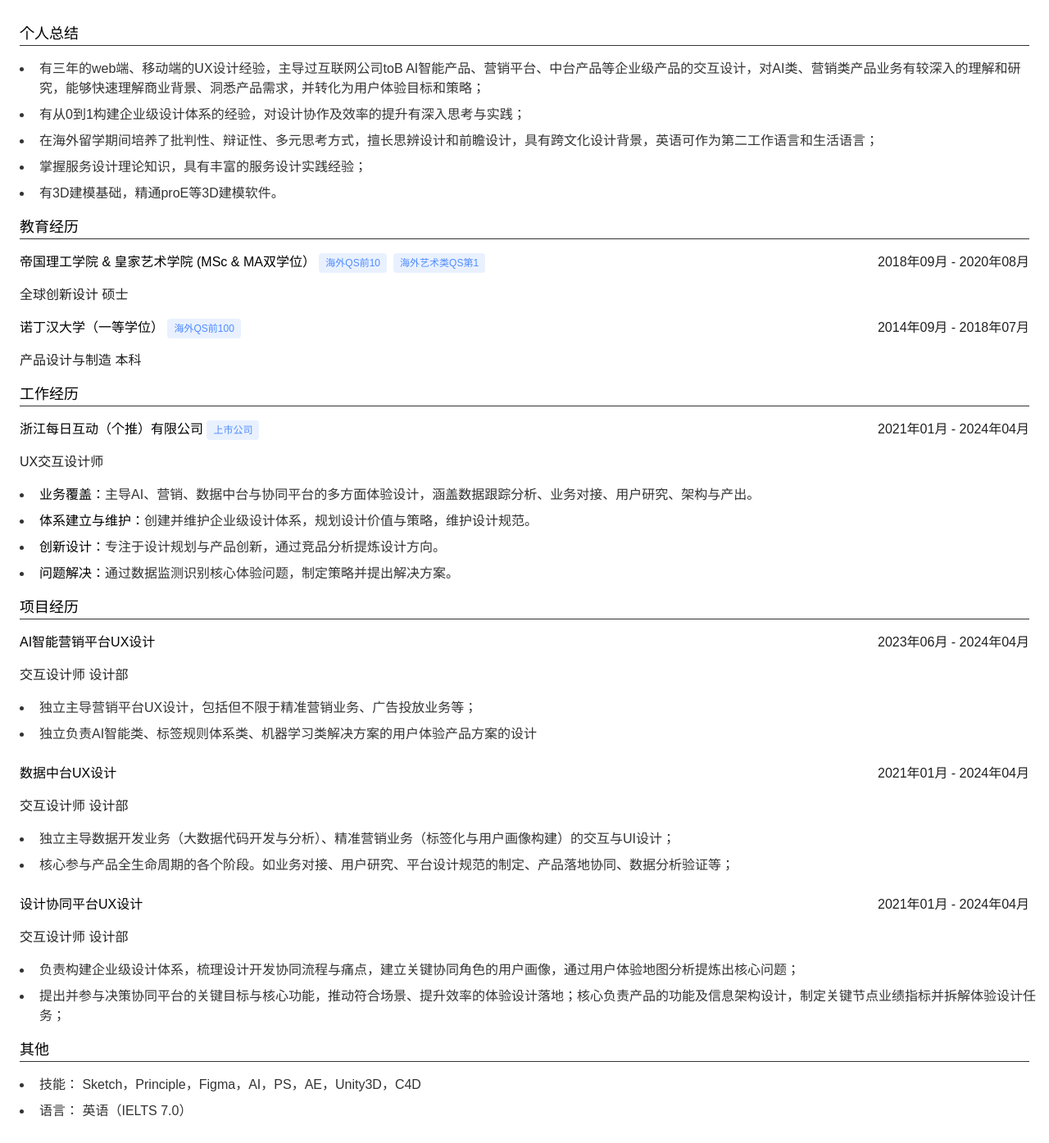
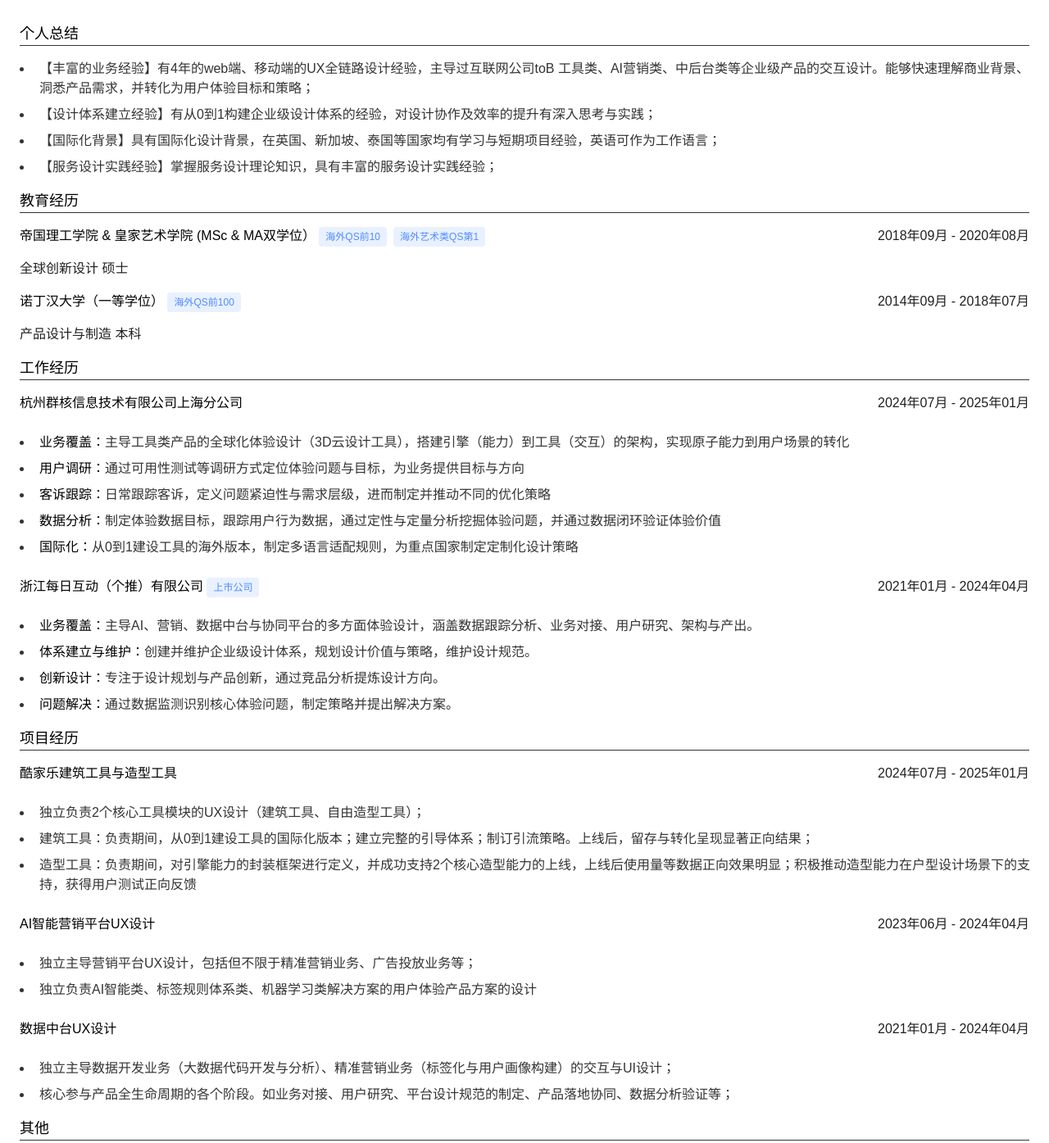
Before and after one commit to Violetziyu/violetziyu.github.io, a plain HTML site: page Others/resume.html in a window 1280 px wide. Shown: the part 280-1675 px from the top of the page at 82% size. Drawn offline with Linux system fonts and the light colour scheme.

Commit message:
modified:   Others/resume.html 	modified:   Others/resume.html

```diff
--- a/Others/resume.html
+++ b/Others/resume.html
@@ -40,11 +40,10 @@
     <section>
             <h2>个人总结</h2>
             <ul>
-              <li>有三年的web端、移动端的UX设计经验，主导过互联网公司toB AI智能产品、营销平台、中台产品等企业级产品的交互设计，对AI类、营销类产品业务有较深入的理解和研究，能够快速理解商业背景、洞悉产品需求，并转化为用户体验目标和策略；</li>
-              <li>有从0到1构建企业级设计体系的经验，对设计协作及效率的提升有深入思考与实践；</li>
-              <li>在海外留学期间培养了批判性、辩证性、多元思考方式，擅长思辨设计和前瞻设计，具有跨文化设计背景，英语可作为第二工作语言和生活语言；</li>
-              <li>掌握服务设计理论知识，具有丰富的服务设计实践经验；</li>
-              <li>有3D建模基础，精通proE等3D建模软件。</li>
+              <li>【丰富的业务经验】有4年的web端、移动端的UX全链路设计经验，主导过互联网公司toB 工具类、AI营销类、中后台类等企业级产品的交互设计。能够快速理解商业背景、洞悉产品需求，并转化为用户体验目标和策略；</li>
+              <li>【设计体系建立经验】有从0到1构建企业级设计体系的经验，对设计协作及效率的提升有深入思考与实践；</li>
+              <li>【国际化背景】具有国际化设计背景，在英国、新加坡、泰国等国家均有学习与短期项目经验，英语可作为工作语言；</li>
+              <li>【服务设计实践经验】掌握服务设计理论知识，具有丰富的服务设计实践经验；</li>
             </ul>
 
     </section>
@@ -79,6 +78,23 @@
             <h2>工作经历</h2>
             <div class="resume-header">
               <p>
+                <span class="school-name" style="font-weight: 500; color: black;">杭州群核信息技术有限公司上海分公司</span>
+              </p>
+
+              <p>
+                <span class="right align">2024年07月 - 2025年01月</span>
+              </p>
+            </div>
+            <ul>
+              <li><span style="font-weight: 500; color: black;">业务覆盖：</span>主导工具类产品的全球化体验设计（3D云设计工具），搭建引擎（能力）到工具（交互）的架构，实现原子能力到用户场景的转化</li>
+              <li><span style="font-weight: 500; color: black;">用户调研：</span>通过可用性测试等调研方式定位体验问题与目标，为业务提供目标与方向</li>
+              <li><span style="font-weight: 500; color: black;">客诉跟踪：</span>日常跟踪客诉，定义问题紧迫性与需求层级，进而制定并推动不同的优化策略</li>
+              <li><span style="font-weight: 500; color: black;">数据分析：</span>制定体验数据目标，跟踪用户行为数据，通过定性与定量分析挖掘体验问题，并通过数据闭环验证体验价值</li>
+              <li><span style="font-weight: 500; color: black;">国际化：</span>从0到1建设工具的海外版本，制定多语言适配规则，为重点国家制定定制化设计策略</li>
+            </ul>
+
+            <div class="resume-header">
+              <p>
                 <span class="school-name" style="font-weight: 500; color: black;">浙江每日互动（个推）有限公司</span>
                 <span class="experience tag">上市公司</span>
               </p>
@@ -87,7 +103,6 @@
                 <span class="right align">2021年01月 - 2024年04月</span>
               </p>
             </div>
-            <p><span>UX交互设计师</span></p>
             <ul>
               <li><span style="font-weight: 500; color: black;">业务覆盖：</span>主导AI、营销、数据中台与协同平台的多方面体验设计，涵盖数据跟踪分析、业务对接、用户研究、架构与产出。</li>
               <li><span style="font-weight: 500; color: black;">体系建立与维护：</span>创建并维护企业级设计体系，规划设计价值与策略，维护设计规范。</li>
@@ -97,6 +112,22 @@
     </section>
     <section>
             <h2>项目经历</h2>
+
+            <div class="resume-header">
+              <p>
+                <span class="school-name" style="font-weight: 500; color: black;">酷家乐建筑工具与造型工具</span>
+              </p>
+
+              <p>
+                <span class="right align">2024年07月 - 2025年01月</span>
+              </p>
+            </div>
+            <ul>
+              <li>独立负责2个核心工具模块的UX设计（建筑工具、自由造型工具）；</li>
+              <li>建筑工具：负责期间，从0到1建设工具的国际化版本；建立完整的引导体系；制订引流策略。上线后，留存与转化呈现显著正向结果；</li>
+              <li>造型工具：负责期间，对引擎能力的封装框架进行定义，并成功支持2个核心造型能力的上线，上线后使用量等数据正向效果明显；积极推动造型能力在户型设计场景下的支持，获得用户测试正向反馈</li>
+            </ul>
+
             <div class="resume-header">
               <p>
                 <span class="school-name" style="font-weight: 500; color: black;">AI智能营销平台UX设计</span>
@@ -106,7 +137,7 @@
                 <span class="right align">2023年06月 - 2024年04月</span>
               </p>
             </div>
-            <p><span>交互设计师 设计部</span></p>
+
             <ul>
               <li>独立主导营销平台UX设计，包括但不限于精准营销业务、广告投放业务等；</li>
               <li>独立负责AI智能类、标签规则体系类、机器学习类解决方案的用户体验产品方案的设计</li>
@@ -121,26 +152,13 @@
                 <span class="right align">2021年01月 - 2024年04月</span>
               </p>
             </div>
-            <p><span>交互设计师 设计部</span></p>
+
             <ul>
               <li>独立主导数据开发业务（大数据代码开发与分析）、精准营销业务（标签化与用户画像构建）的交互与UI设计；</li>
               <li>核心参与产品全生命周期的各个阶段。如业务对接、用户研究、平台设计规范的制定、产品落地协同、数据分析验证等；</li>
             </ul>
 
-            <div class="resume-header">
-              <p>
-                <span class="school-name" style="font-weight: 500; color: black;">设计协同平台UX设计</span>
-              </p>
 
-              <p>
-                <span class="right align">2021年01月 - 2024年04月</span>
-              </p>
-            </div>
-            <p><span>交互设计师 设计部</span></p>
-            <ul>
-              <li>负责构建企业级设计体系，梳理设计开发协同流程与痛点，建立关键协同角色的用户画像，通过用户体验地图分析提炼出核心问题；</li>
-              <li>提出并参与决策协同平台的关键目标与核心功能，推动符合场景、提升效率的体验设计落地；核心负责产品的功能及信息架构设计，制定关键节点业绩指标并拆解体验设计任务；</li>
-            </ul>
     </section>
     <section>
           <h2>其他</h2>
```
